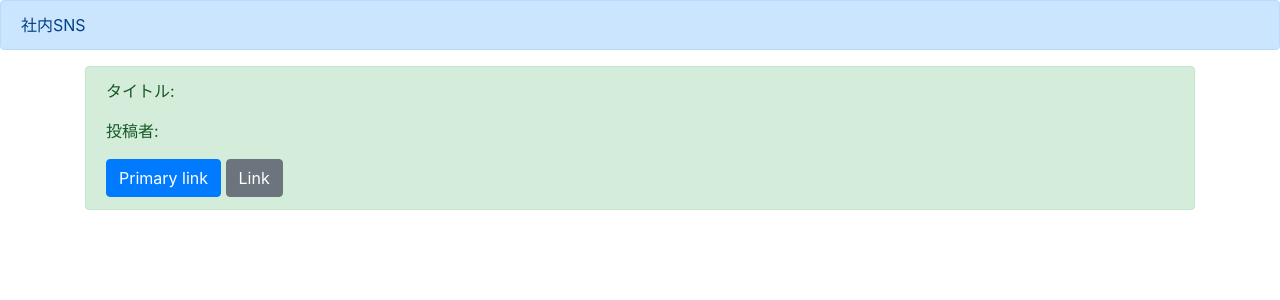
After one commit to dkuji/django-sns, a Django app: page /list/ in a window 1280 px wide. The commit adds this page. Shown: the top 300 px of the page. Run offline with Django 3.2, Linux system fonts and the light colour scheme; some libraries are stand-ins or nearby versions.

Commit message:
finish 59

```diff
--- a/sns/app/urls.py
+++ b/sns/app/urls.py
@@ -1,7 +1,8 @@
 from django.urls import path
-from .views import signupfunc, loginfunc
+from .views import signupfunc, loginfunc, listfunc
 
 urlpatterns = [
     path('signup/', signupfunc, name='signup'),
     path('login/', loginfunc, name='login'),
+    path('list/', listfunc, name='list'),
 ]
--- a/sns/app/views.py
+++ b/sns/app/views.py
@@ -29,3 +29,6 @@ def loginfunc(request):
         else:
             return redirect('signup')
     return render(request, 'login.html')
+
+def listfunc(request):
+    return render(request, 'list.html')
--- a/sns/templates/base.html
+++ b/sns/templates/base.html
@@ -7,6 +7,9 @@
 
     <!-- Bootstrap CSS -->
     <link rel="stylesheet" href="https://stackpath.bootstrapcdn.com/bootstrap/4.4.1/css/bootstrap.min.css" integrity="sha384-Vkoo8x4CGsO3+Hhxv8T/Q5PaXtkKtu6ug5TOeNV6gBiFeWPGFN9MuhOf23Q9Ifjh" crossorigin="anonymous">
+
+  {% block customcss %}
+  {% endblock customcss %}
 
     <title>Hello, world!</title>
   </head>
--- /dev/null
+++ b/sns/templates/list.html
@@ -0,0 +1,21 @@
+{% extends 'base.html' %}
+
+{% block customcss %}
+{% endblock customcss %}
+
+{% block header %}
+<div class="alert alert-primary" role="alert">
+  社内SNS
+</div>
+{% endblock header %}
+
+{% block content %}
+<div class="container">
+  <div class="alert alert-success" role="alert">
+    <p>タイトル: </p>
+    <p>投稿者: </p>
+    <a href="#" class="btn btn-primary" role="button" aria-pressed="true">Primary link</a>
+    <a href="#" class="btn btn-secondary" role="button" aria-pressed="true">Link</a>
+  </div>
+</div>
+{% endblock content %}
```
